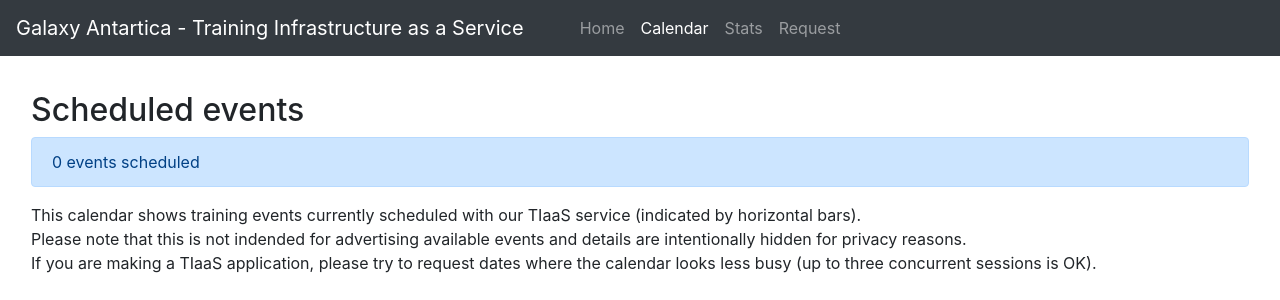
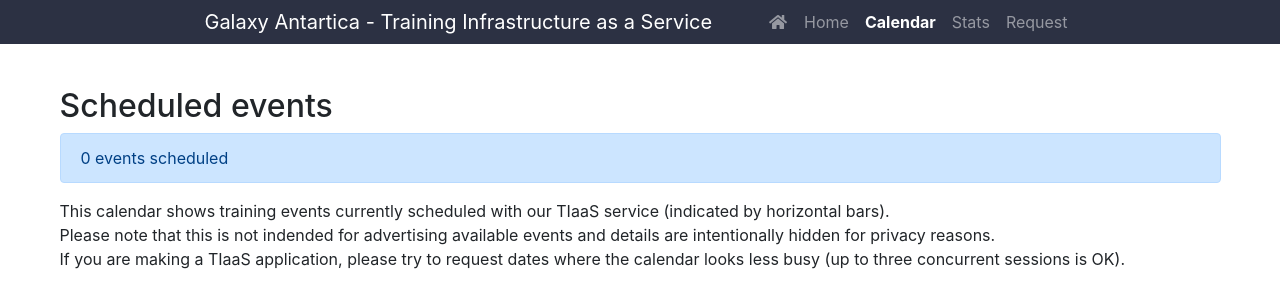
Before and after one commit to galaxyproject/tiaas2, a Django app: page /tiaas/calendar/ in a window 1280 px wide. Shown: the top 300 px of the page. Run offline with Django 3.2, Linux system fonts and the light colour scheme; data that the repository does not hold is empty; parts of the project's set-up code (start-up, migrations or seed data) failed here and were passed over; some libraries are stand-ins or nearby versions.

Commit message:
Use Galaxy styling

```diff
--- a/training/static/training/css/main.css
+++ b/training/static/training/css/main.css
@@ -5,7 +5,16 @@
   --color-error: #dc3545;
 }
 body {
-  margin-top: 60px;
+  margin: 60px 0 0 0 !important;
+}
+nav {
+  background: #2c3143;
+}
+nav.navbar {
+  padding: 2px 1rem;
+}
+.nav-link.active {
+  font-weight: bold;
 }
 section {
   margin-bottom: 5rem;
@@ -14,9 +23,10 @@
   margin-bottom: 2rem;
 }
 main {
-  min-height: 78vh;
   padding: 15px;
   margin: 0 auto;
+  font-size: 1rem;
+  min-height: 78vh;
 }
 .container {
   padding: 1rem;
--- a/training/templates/base.html
+++ b/training/templates/base.html
@@ -3,7 +3,6 @@
 <!DOCTYPE HTML>
 <html lang="en">
 <head>
-
 	<meta http-equiv="Content-Type" content="text/html; charset=utf-8" />
 	<meta name="viewport" content="maximum-scale=1.0">
 	<meta http-equiv="X-UA-Compatible" content="IE=Edge,chrome=1">
@@ -13,9 +12,12 @@
 	<link rel="stylesheet" href="{% static 'vendor/fontawesome-5.15.4/css/all.min.css' %}"/>
 	<link rel="stylesheet" href="{% static 'vendor/material-icons.css' %}">
 
+	<!-- Use local Galaxy's stylesheet -->
+	<link rel="stylesheet" href="/static/dist/base.css">
+	<!-- And override/add some bits to make it work -->
+	<link rel="stylesheet" href="{% static 'training/css/main.css' %}">
+
 	{% block head %}{% endblock %}
-
-	<link rel="stylesheet" href="{% static 'training/css/main.css' %}">
 
 	{% if refresh %}
 	<meta http-equiv="refresh" content="5">
@@ -23,15 +25,27 @@
 </head>
 
 <body>
-	<nav class="navbar fixed-top navbar-dark bg-dark navbar-expand-sm">
-		<a class="navbar-brand mr-5" href="/">
+	<nav class="navbar fixed-top justify-content-center navbar-dark navbar-expand" id="masthead">
+	<!-- <nav class="navbar fixed-top navbar-dark navbar-expand-sm" id="masthead"> -->
+		<a class="navbar-brand mr-5" href="/tiaas">
 			<span class="navbar-brand-title">{{ settings.TIAAS_OWNER }} - Training Infrastructure as a Service</span>
 		</a>
 
-		<div class="collapse navbar-collapse">
-			<ul class="navbar-nav mr-auto">
+		<ul class="navbar-nav">
 			<li class="nav-item">
-					<a class="nav-link" href="/tiaas" id="nav-link-home">Home</a>
+				<a
+					class="nav-link nav-icon"
+					href="/"
+					data-toggle="tooltip"
+					data-placement="bottom"
+					data-title="Back to {{ settings.TIAAS_OWNER }}"
+				>
+					<i class="fa fa-fw fa-home"></i>
+				</a>
+			</li>
+
+			<li class="nav-item">
+				<a class="nav-link" href="/tiaas" id="nav-link-about">Home</a>
 			</li>
 
 			<li class="nav-item">
@@ -57,7 +71,6 @@
 			{% if user.is_authenticated %}
 			<a class="navbar-brand" href="/tiaas/admin/logout/">Logout</a>
 			{% endif %}
-			</div>
 		</div>
 	</nav>
 
@@ -87,10 +100,12 @@
 	<script src="https://cdn.jsdelivr.net/npm/bootstrap@4.0.0/dist/js/bootstrap.min.js" integrity="sha384-JZR6Spejh4U02d8jOt6vLEHfe/JQGiRRSQQxSfFWpi1MquVdAyjUar5+76PVCmYl" crossorigin="anonymous"></script>
 
 	<script type="text/javascript">
+		// Set the navbar active link based on the current URL
 		const LOCATIONS = {
-			'tiaas': 'home',
+			'tiaas': 'about',
 			'tiaas/new': 'request',
 			'tiaas/calendar': 'calendar',
+			'tiaas/stats': 'stats',
 		}
 		$(document).ready( () => {
 			// Set current page nav link to 'active'
@@ -100,6 +115,10 @@
 				$(`#nav-link-${LOCATIONS[loc]}`).addClass('active');
 			}
 		})
+		// Enable bootstrap tooltips
+		$(function () {
+		  $('[data-toggle="tooltip"]').tooltip()
+		})
 	</script>
 
 	{% block script %}
```
Lines whose indentation alone changed are shown as unchanged.
